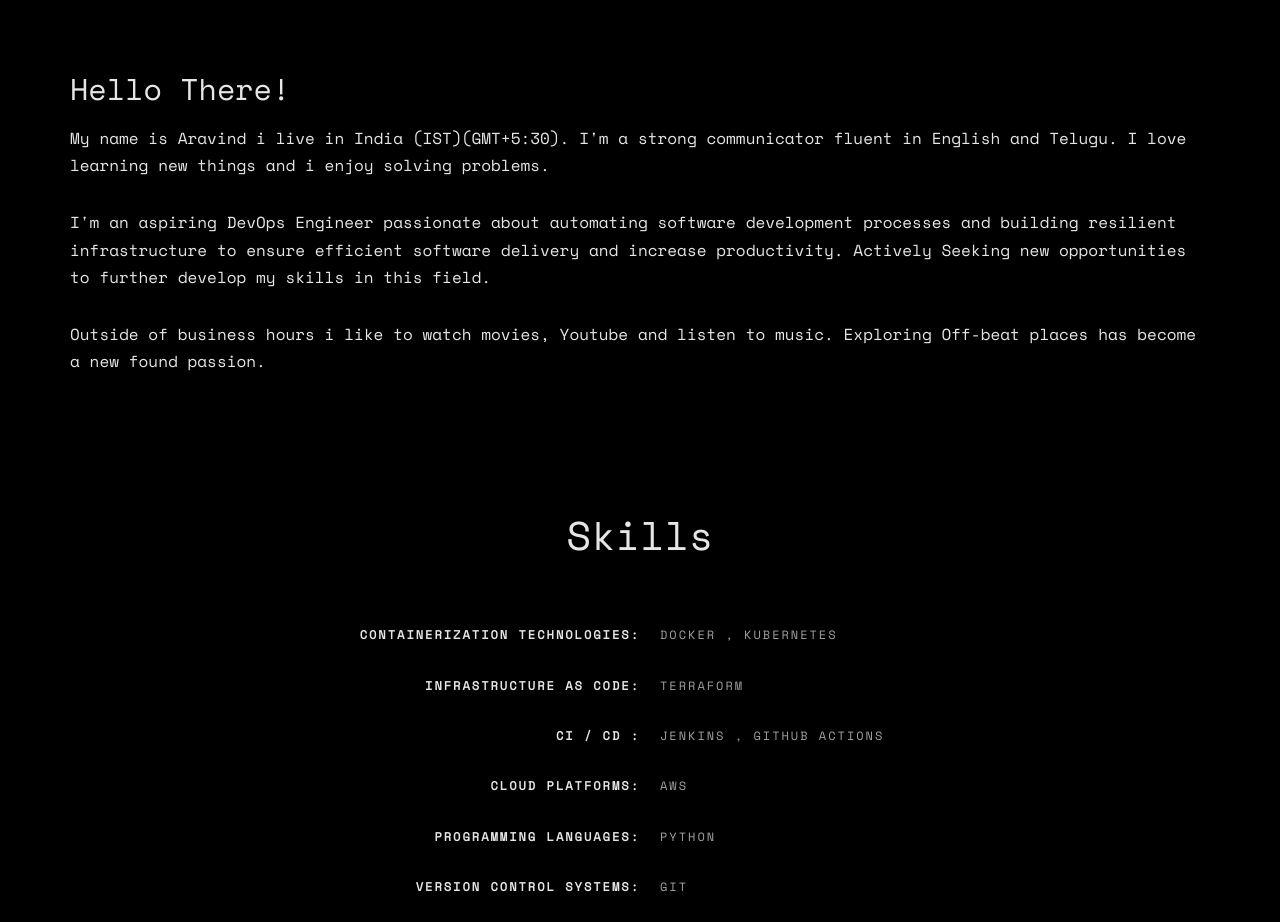
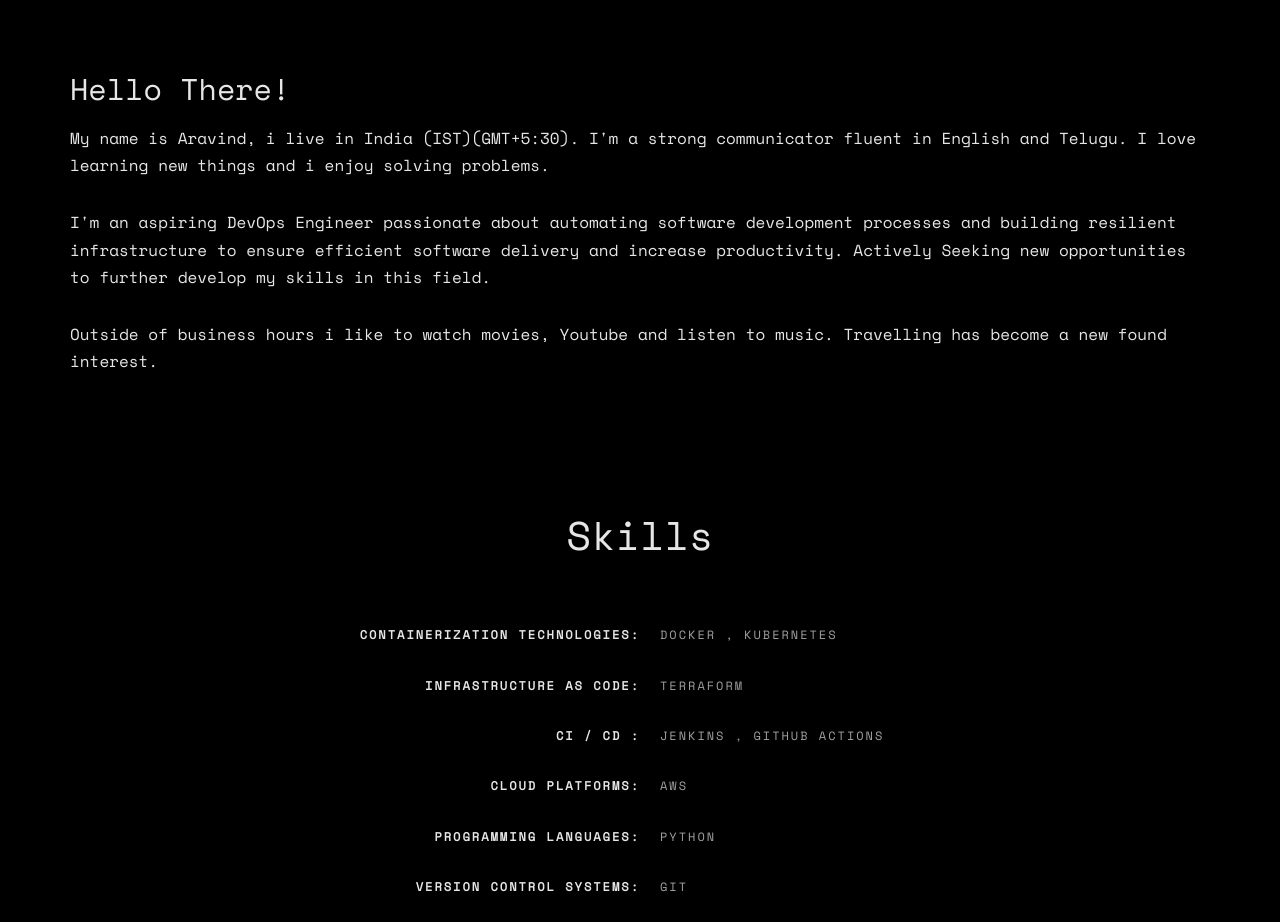
Before and after one commit to aravind1314/cloud-resume, a website: page app/index.html in a window 1280 px wide. Shown: the part 980-1902 px from the top of the page. Drawn offline with nearby package versions, Linux system fonts and the light colour scheme; files that its build step writes are made by us from their sources; files whose address does not match are found by name; a web font is replaced by a local one.

Commit message:
new aws 2

```diff
--- a/app/index.html
+++ b/app/index.html
@@ -62,9 +62,9 @@
 			</div>
 			<div class="animate-box">
 				<h2>Hello There!</h2>
-				<p>My name is Aravind i live in India (IST)(GMT+5:30). I'm a strong communicator fluent in English and Telugu. I love learning new things and i enjoy solving problems.</p>
+				<p>My name is Aravind, i live in India (IST)(GMT+5:30). I'm a strong communicator fluent in English and Telugu. I love learning new things and i enjoy solving problems.</p>
 				<p>I'm an aspiring DevOps Engineer passionate about automating software development processes and building resilient infrastructure to ensure efficient software delivery and increase productivity. Actively Seeking new opportunities to further develop my skills in this field.</p>
-				<p>Outside of business hours i like to watch movies, Youtube and listen to music. Exploring Off-beat places has become a new found passion.</p>
+				<p>Outside of business hours i like to watch movies, Youtube and listen to music. Travelling has become a new found interest.</p>
 			</div>
 			<div class="row animate-box">
 				<div class="text-center fh5co-heading" style="margin-top:100px;">
```
